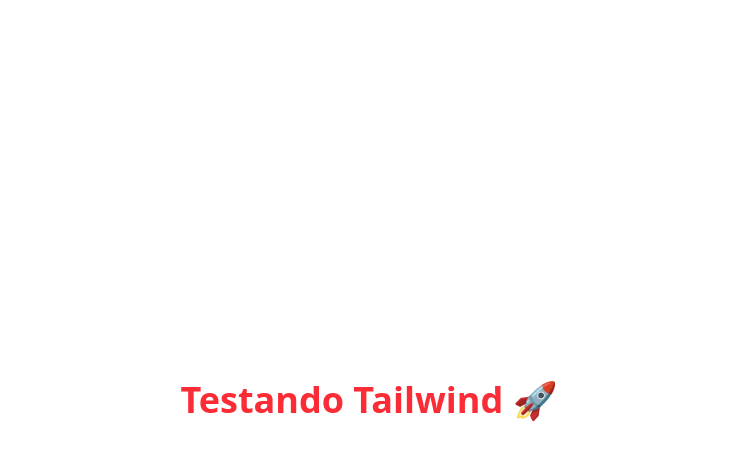
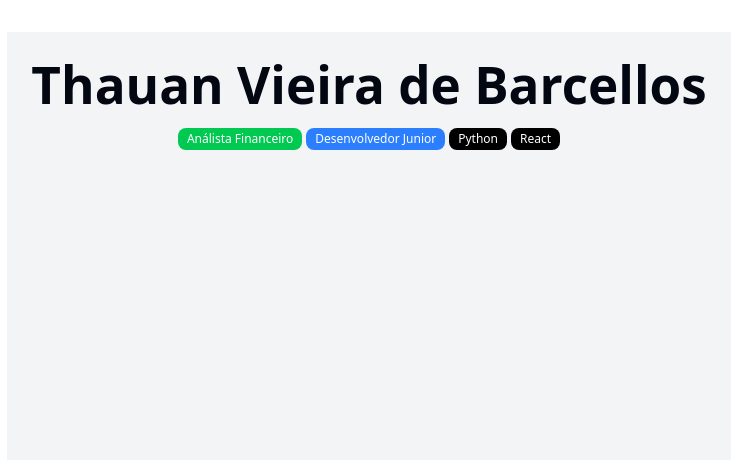
Before and after one commit to thauanb-dev/cv-animated, a React (Vite) app: page / in a window 1280 px wide. Shown: the top 460 px of the page, without its empty margins (271-1007 px from the left). Built offline with nearby package versions, Linux system fonts and the light colour scheme.

Commit message:
Interface test de Layout

```diff
--- a/package.json
+++ b/package.json
@@ -10,6 +10,7 @@
     "preview": "vite preview"
   },
   "dependencies": {
+    "@radix-ui/react-separator": "^1.1.4",
     "@radix-ui/react-slot": "^1.2.0",
     "class-variance-authority": "^0.7.1",
     "clsx": "^2.1.1",
--- a/src/App.tsx
+++ b/src/App.tsx
@@ -1,16 +1,27 @@
 import './App.css'
+import { Button } from './components/ui/button'
+import { Card, CardContent, CardHeader, CardTitle, CardDescription  } from './components/ui/card'
+import { Badge } from "@/components/ui/badge";
+import { Separator } from "@/components/ui/separator";
+
+export default function App(){
+  return(
+    <main className='min-h-screen bg-gray-100 p-6 flex flex-col items-center'>
+      <div className='text-center mb-8"'>
+        <h1 className='text-4xl font-bold'>Thauan Vieira de Barcellos</h1>
+        <div className='flex justify-center mt-4 gap-1'>
+        <Badge className='bg-green-500 text-white'>Análista Financeiro</Badge>
+        <Badge className='bg-blue-500 text-white'>Desenvolvedor Junior</Badge>
+        <Badge className='bg-black text-white'>Python</Badge>
+        <Badge className='bg-black text-white'>React</Badge>
+
+        </div>
+      </div>
+    </main>
 
 
-function App() {
-
-  return (
-    <div className="text-4xl font-bold text-red-500">
-      Testando Tailwind 🚀
-    </div>
 
 
 
   )
 }
-
-export default App
```
Also changed, not shown: 1 other file (tests, documents, lock files or other folders).
